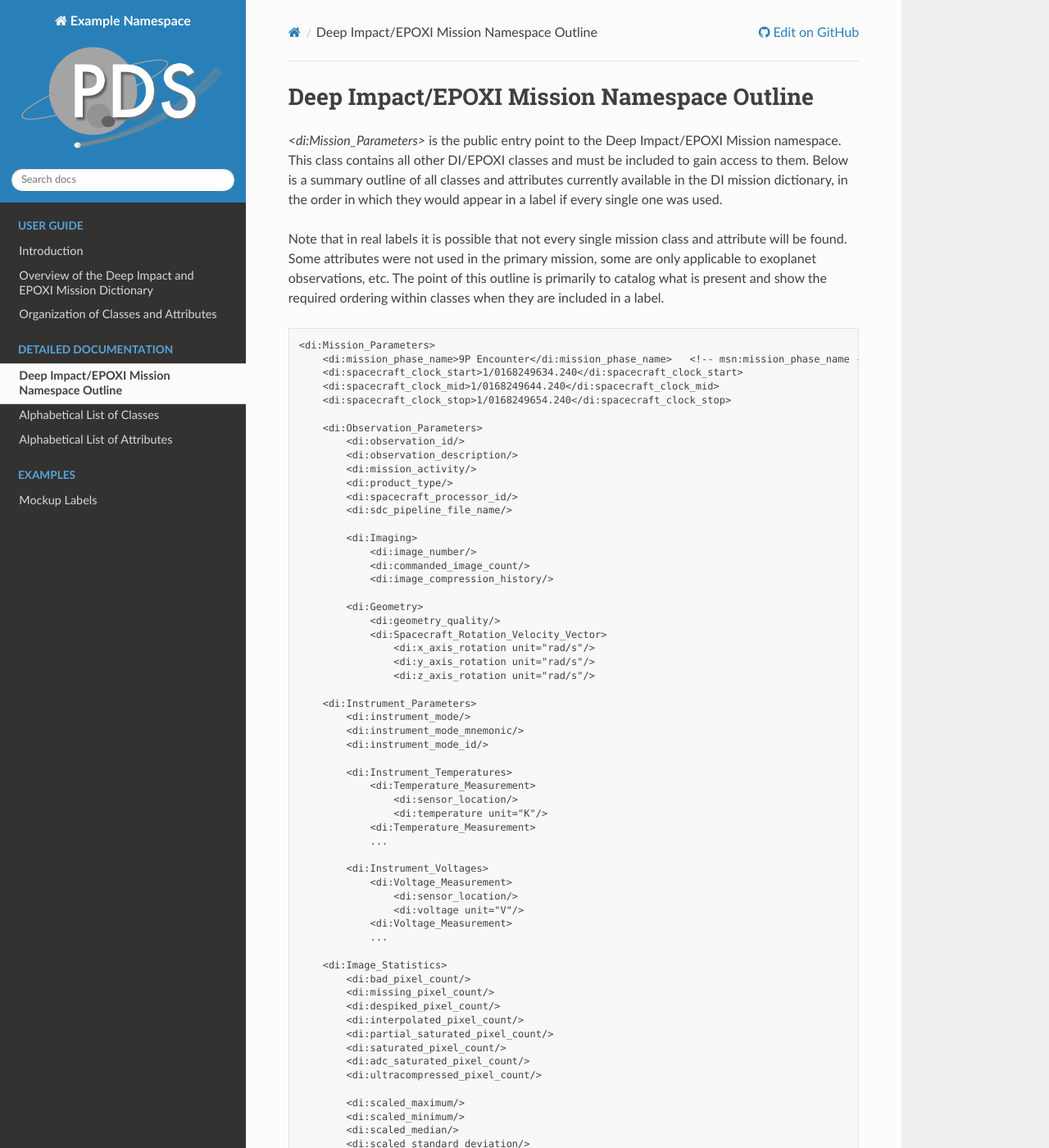
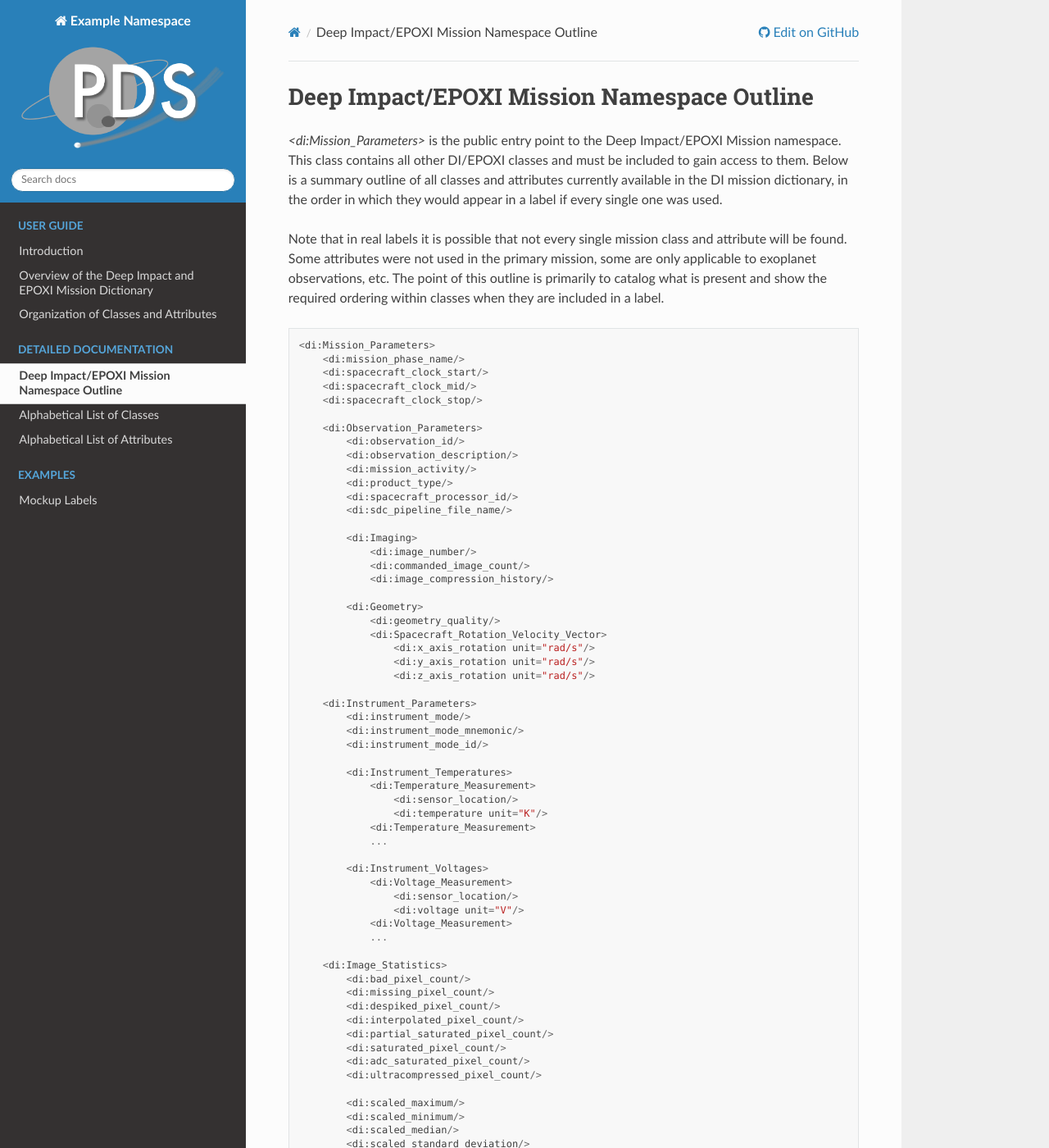
Before and after one commit to pds-data-dictionaries/ldd-di, a Sphinx documentation site: the page built from docs/source/detailed/outline.rst, in a window 1280 px wide and 1400 px high. Shown: the whole window at 82% size. Built offline with Sphinx 7.4.7 and the Read the Docs theme 3.1.0, drawn with Linux system fonts in a browser that asks for light colours; some of the changed text lies outside the part shown.

Commit message:
Editing
Document fixes

```diff
--- a/docs/source/detailed/outline.rst
+++ b/docs/source/detailed/outline.rst
@@ -16,10 +16,10 @@ when they are included in a label.
 ::
 
   <di:Mission_Parameters>
-      <di:mission_phase_name>9P Encounter</di:mission_phase_name>   <!-- msn:mission_phase_name -->
-      <di:spacecraft_clock_start>1/0168249634.240</di:spacecraft_clock_start>
-      <di:spacecraft_clock_mid>1/0168249644.240</di:spacecraft_clock_mid>
-      <di:spacecraft_clock_stop>1/0168249654.240</di:spacecraft_clock_stop>
+      <di:mission_phase_name/>
+      <di:spacecraft_clock_start/>
+      <di:spacecraft_clock_mid/>
+      <di:spacecraft_clock_stop/>
 
       <di:Observation_Parameters>
           <di:observation_id/>
--- a/docs/source/examples/examples.rst
+++ b/docs/source/examples/examples.rst
@@ -4,7 +4,7 @@ Mockup Labels
 
 .. GitHub file targets (for readability):
 .. _GitHub repo: https://github.com/pds-data-dictionaries/ldd-di
-.. _Design1: https://github.com/pds-data-dictionaries/ldd-di/tree/main/test/examples/Design1_VALID.xml
+.. _Design1: https://github.com/pds-data-dictionaries/ldd-di/tree/main/test/examples/DesignLabel.xml
 
 
 Mockup labels are created during the initial design and test phase for the
```
Also changed, not shown: docs/source/user/user-guide.rst (+13 -12 lines).
